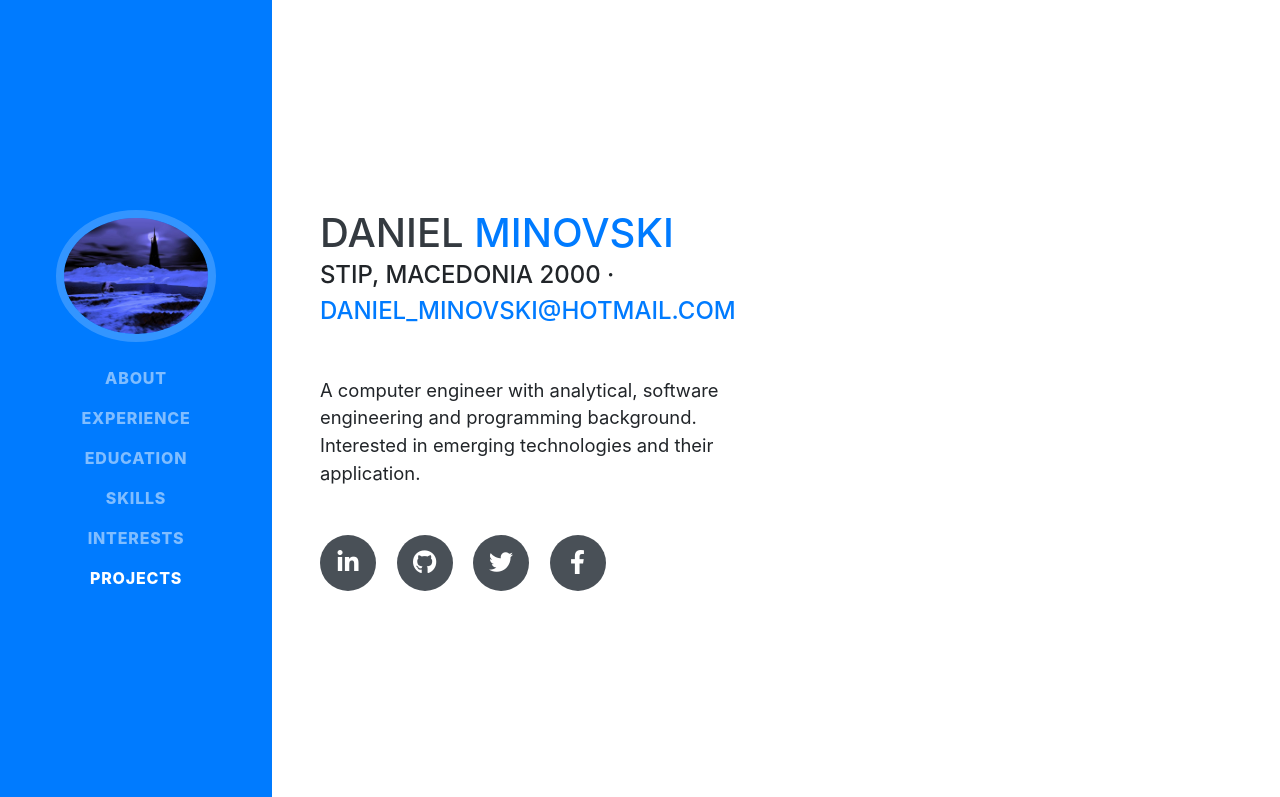
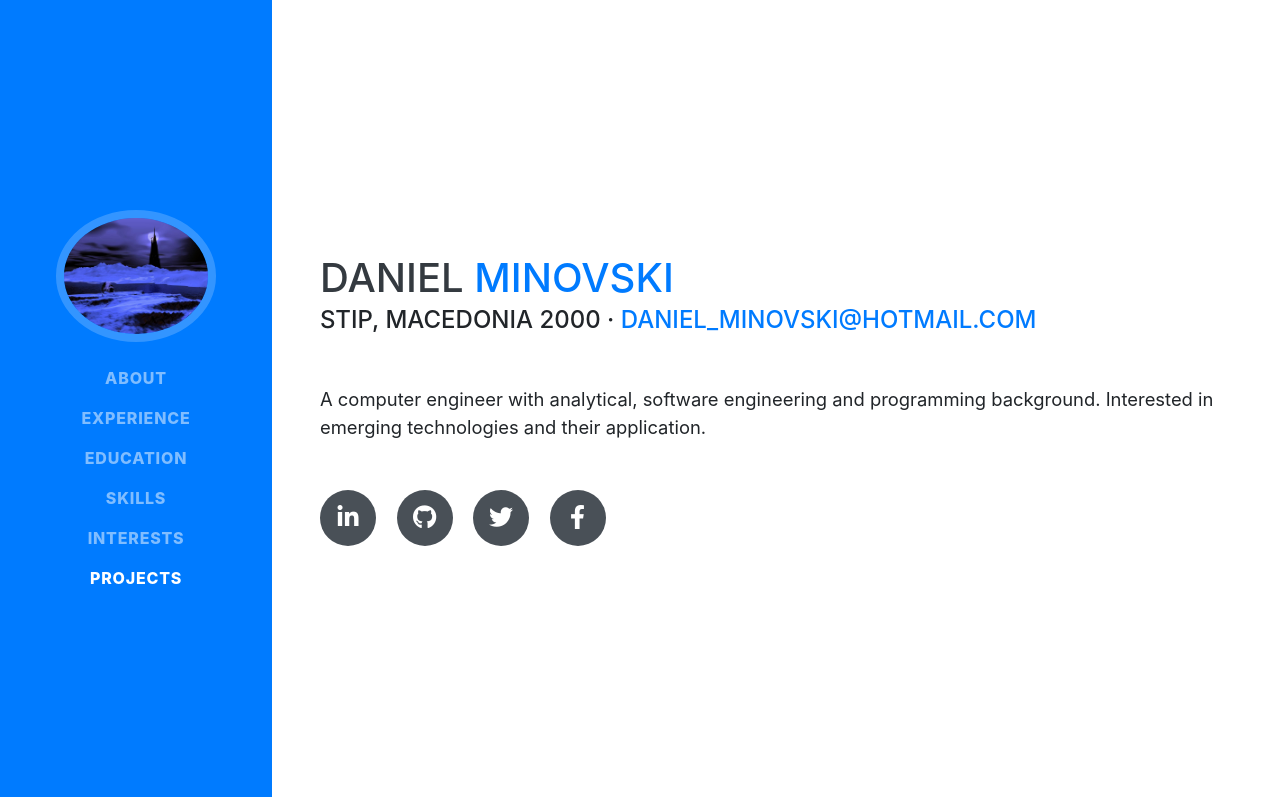
Before and after one commit to dminovski0/dminovski0.github.io, a website with bundled scripts: page index.html in a window 1280 px wide. Shown: the top 797 px of the page. Built offline with nearby package versions, Linux system fonts and the light colour scheme; a web font is replaced by a local one.

Commit message:
Update index.html

```diff
--- a/index.html
+++ b/index.html
@@ -62,7 +62,7 @@
   <div class="container-fluid p-0">
 
     <section class="resume-section p-3 p-lg-5 d-flex align-items-center" id="about">
-      <div class="w-50">
+      <div class="w-100">
         <h1 class="mb-0">Daniel
           <span class="text-primary">Minovski</span>
         </h1>
```
